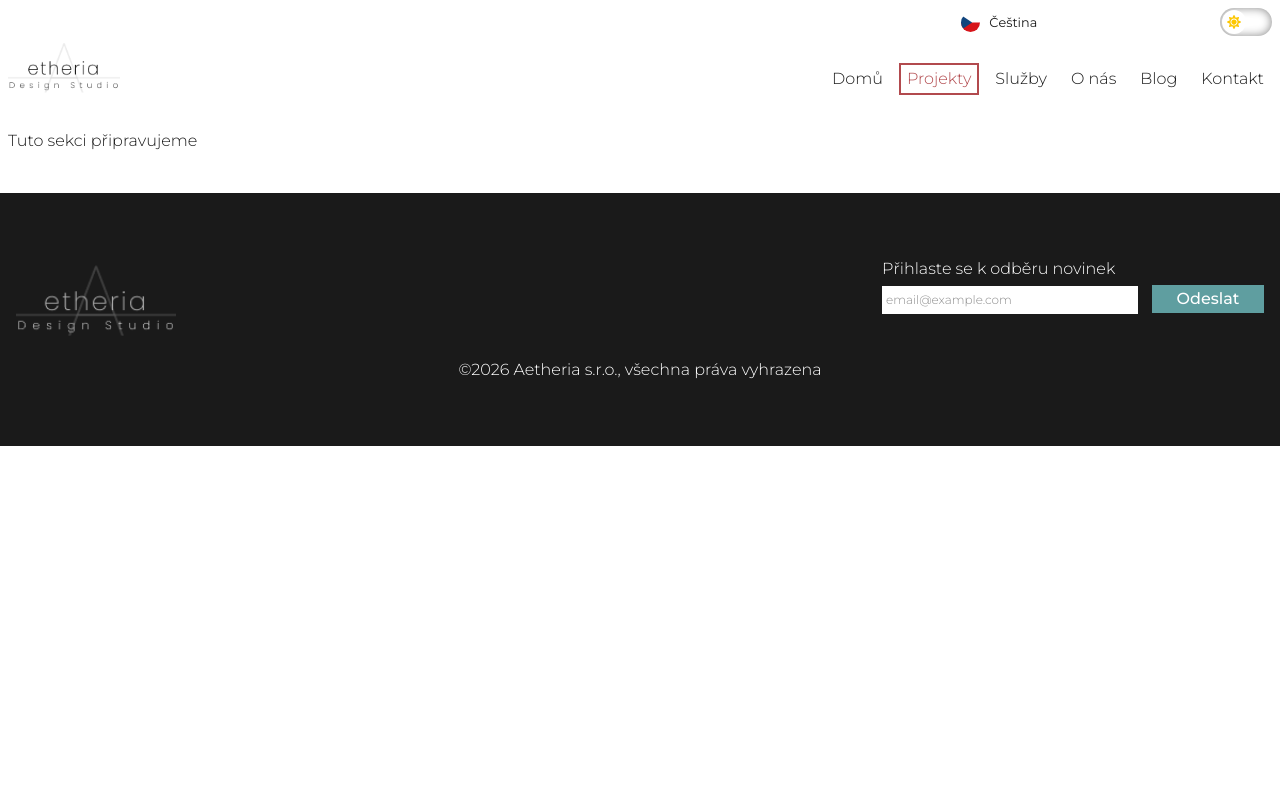
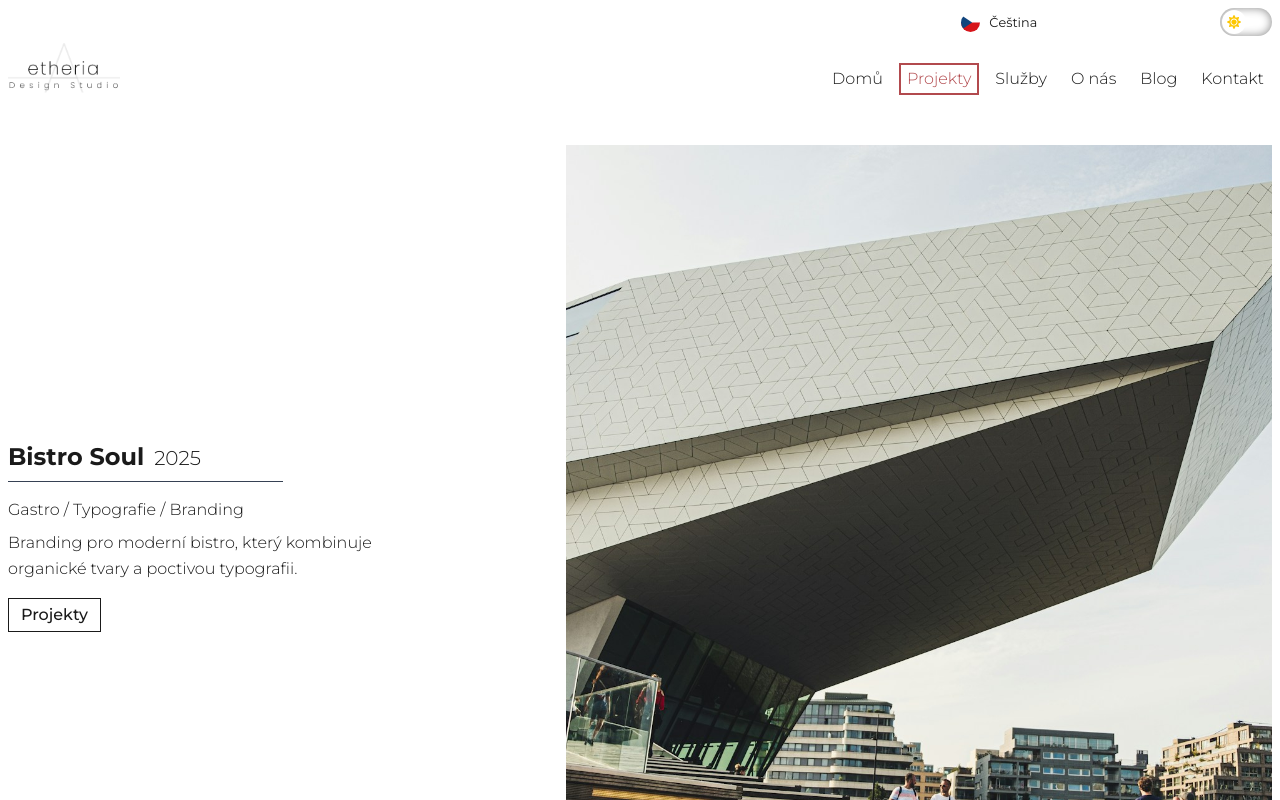
Before and after one commit to webcodes14/aetheria-studio, a React (Vite) app: page /projects/bistro-soul in a window 1280 px wide. Shown: the top 800 px of the page. Built offline with nearby package versions, Linux system fonts and the light colour scheme.

Commit message:
Project Detail Page

```diff
--- a/src/index.css
+++ b/src/index.css
@@ -20,6 +20,7 @@ body.font-korean {
     font: 300 1rem/1.5 "Noto Sans KR", sans-serif;
     letter-spacing: -0.03em;
 }
+
 #root {
     position: relative;
 }
--- a/src/layout/HeaderNavigation.jsx
+++ b/src/layout/HeaderNavigation.jsx
@@ -107,7 +107,7 @@ const HeaderNavigation = () => {
                                 to={item.index ? '/' : item.path}
                                 end={!!item.index}
                                 className={({ isActive }) =>
-                                    isActive ? "relative z-10 px-2 py-1 text-white cursor-default md:text-[#B24A4E]" : "px-2 py-1 relative z-10"
+                                    isActive ? "relative z-10 px-2 py-1 text-white md:text-[#B24A4E]" : "px-2 py-1 relative z-10"
                                 }
                             >
                                 {({ isActive }) => (
--- a/src/pages/Branding.jsx
+++ /dev/null
@@ -1,8 +0,0 @@
-
-
-const BrandingPage = () => {
-
-    return <p className="mt-4">Tuto sekci připravujeme</p>
-}
-
-export default BrandingPage;
--- a/src/pages/Consultation.jsx
+++ /dev/null
@@ -1,8 +0,0 @@
-
-
-const ConsultationPage = () => {
-
-    return <p className="mt-4">Tuto sekci připravujeme</p>
-}
-
-export default ConsultationPage;
--- a/src/pages/Home.jsx
+++ b/src/pages/Home.jsx
@@ -82,7 +82,7 @@ const HomePage = () => {
                                     </h3>
                                     <p className="my-4">{service.desc_short}</p>
                                 </div>
-                                <ButtonLink to={`services/${service.id}`} className="mt-8 justify-center">{langBtns.more[lang]}</ButtonLink>
+                                <ButtonLink to={`services/${service.slug}`} className="mt-8 justify-center">{langBtns.more[lang]}</ButtonLink>
                             </motion.div>
                         )
                     })}
--- a/src/pages/ProjectDetail.jsx
+++ b/src/pages/ProjectDetail.jsx
@@ -1,9 +1,39 @@
+import { useParams, Navigate } from "react-router";
+import { dataProjects } from "../data/projects";
+import { useApp } from "../context/AppContext";
+import ButtonLink from "../components/ButtonLink";
 
+const backButton = {
+    cs: "Projekty",
+    en: "Projects",
+    ko: "프로젝트"
+};
 
 
 const ProjectDetailPage = () => {
+    const { projectId } = useParams();
+    const { lang } = useApp();
 
-    return <p className="mt-4">Tuto sekci připravujeme</p>
+    const detailProject = dataProjects[lang].find(project => project.slug === projectId);
+
+    if (!detailProject) {
+        return <Navigate to="/projects" replace />;
+    }
+
+    return <article className="my-4 lg:flex lg:items-center">
+        <div>
+            <h3 className="text-2xl pb-2 border-b border-gray-700 w-1/2">
+                <strong>{detailProject.title}</strong>
+                <span className="text-xl ml-2.5">{detailProject.year}</span>
+            </h3>
+            <p className="mt-4">{detailProject.tags.join(' / ')}</p>
+            <p className="mt-2 mb-4 text-balance leading-relaxed">{detailProject.description}</p>
+            <ButtonLink to="/projects">{backButton[lang]}</ButtonLink>
+        </div>
+        <figure className="mt-4 lg:w-2/3 lg:ml-2">
+            <img className="lg:h-dvh lg:object-cover" src={detailProject.image} alt={detailProject.title} />
+        </figure>
+    </article>
 }
 
 export default ProjectDetailPage;
--- a/src/pages/Strategy.jsx
+++ /dev/null
@@ -1,8 +0,0 @@
-
-
-const StrategyPage = () => {
-
-    return <p className="mt-4">Tuto sekci připravujeme</p>
-}
-
-export default StrategyPage;
--- a/src/pages/Webdesign.jsx
+++ /dev/null
@@ -1,8 +0,0 @@
-
-
-const WebdesignPage = () => {
-
-    return <p className="mt-4">Tuto sekci připravujeme</p>
-}
-
-export default WebdesignPage;
--- a/src/routes.jsx
+++ b/src/routes.jsx
@@ -8,10 +8,6 @@ import Skeleton from "./components/loading/Skeleton";
 const ProjectsPage = lazy(() => import("./pages/Projects"));
 const ProjectDetailPage = lazy(() => import("./pages/ProjectDetail"));
 const ServicesPage = lazy(() => import("./pages/Services"));
-const BrandingPage = lazy(() => import("./pages/Branding"));
-const WebdesignPage = lazy(() => import("./pages/Webdesign"));
-const StrategyPage = lazy(() => import("./pages/Strategy"));
-const ConsultationPage = lazy(() => import("./pages/Consultation"));
 const AboutPage = lazy(() => import("./pages/About"));
 const BlogsPage = lazy(() => import("./pages/Blogs"));
 const BlogDetailPage = lazy(() => import("./pages/BlogDetail"));
```
